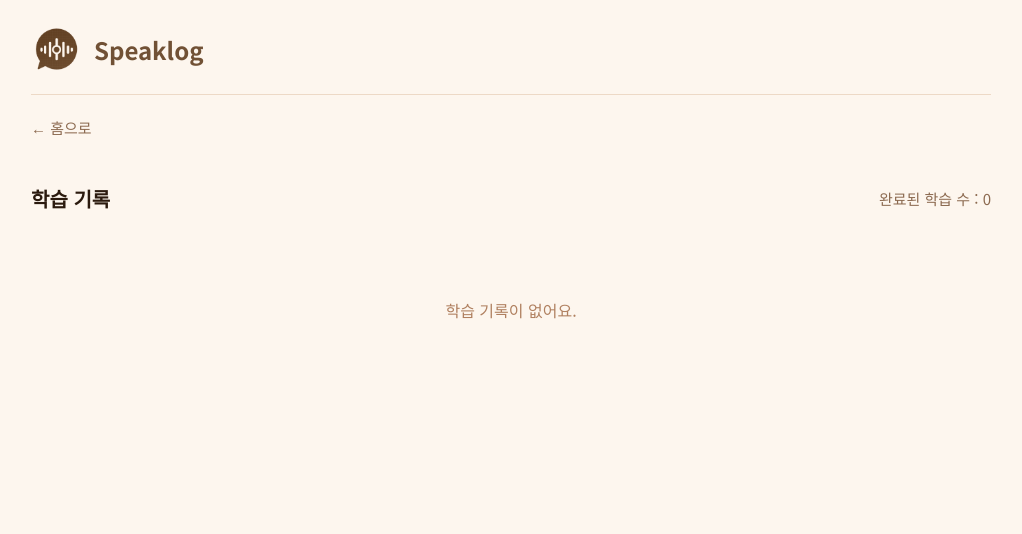
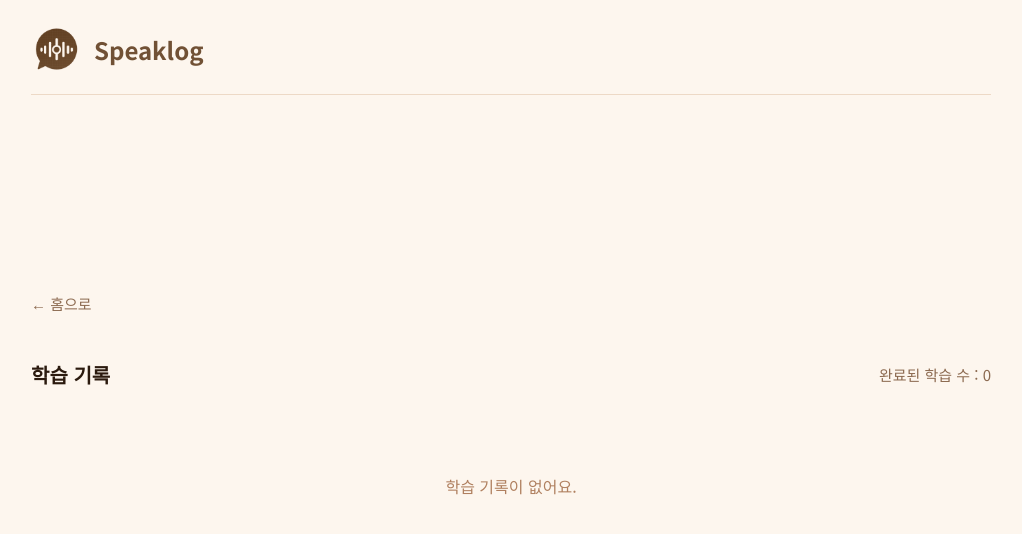
Before and after one commit to jagseeun/speaklog, a React (Create React App) app: page / in a window 1280 px wide. Both pictures are taken after a click on the button "전체 보기 →". Shown: the top 534 px of the page, without its empty margins (129-1151 px from the left). Built offline with nearby package versions, Linux system fonts and the light colour scheme; the HTML template or start-up script is replaced by a standard one.

Commit message:
Center all screen content

```diff
--- a/src/App.css
+++ b/src/App.css
@@ -641,9 +641,17 @@
     overflow: hidden;
   }
 
-  .home-screen {
+  .home-screen,
+  .setup-screen,
+  .records-screen,
+  .detail-screen,
+  .summary-screen,
+  .session-screen {
     display: flex;
     flex-direction: column;
+  }
+
+  .home-screen {
     justify-content: center;
   }
 
@@ -651,17 +659,28 @@
     align-self: flex-start;
   }
 
+  .setup-screen,
   .records-screen,
   .detail-screen,
   .summary-screen,
   .session-screen {
-    display: flex;
-    flex-direction: column;
-    padding-top: 22px;
+    overflow-y: auto;
   }
 
-  .setup-screen {
-    padding-top: 22px;
+  .setup-screen > :first-child,
+  .records-screen > :first-child,
+  .detail-screen > :first-child,
+  .summary-screen > :first-child,
+  .session-screen > :first-child {
+    margin-top: auto;
+  }
+
+  .setup-screen > :last-child,
+  .records-screen > :last-child,
+  .detail-screen > :last-child,
+  .summary-screen > :last-child,
+  .session-screen > :last-child {
+    margin-bottom: auto;
   }
 
   .logo {
@@ -830,9 +849,9 @@
   }
 
   .av-stage {
-    flex: 1;
+    flex: none;
     min-height: 260px;
-    height: auto;
+    height: clamp(280px, 42vh, 410px);
     margin-bottom: 14px;
     border-radius: 18px;
   }
@@ -896,9 +915,9 @@
   }
 
   .sum-area {
-    flex: 1;
+    flex: none;
     min-height: 140px;
-    height: auto;
+    height: clamp(140px, 20vh, 190px);
     border-radius: 10px;
     font-size: 16px;
     padding: 16px;
@@ -920,9 +939,9 @@
   }
 
   .det-sum {
-    flex: 1;
+    flex: none;
     min-height: 120px;
-    height: auto;
+    height: clamp(140px, 20vh, 190px);
     border-radius: 14px;
     font-size: 17px;
     padding: 22px;
```
